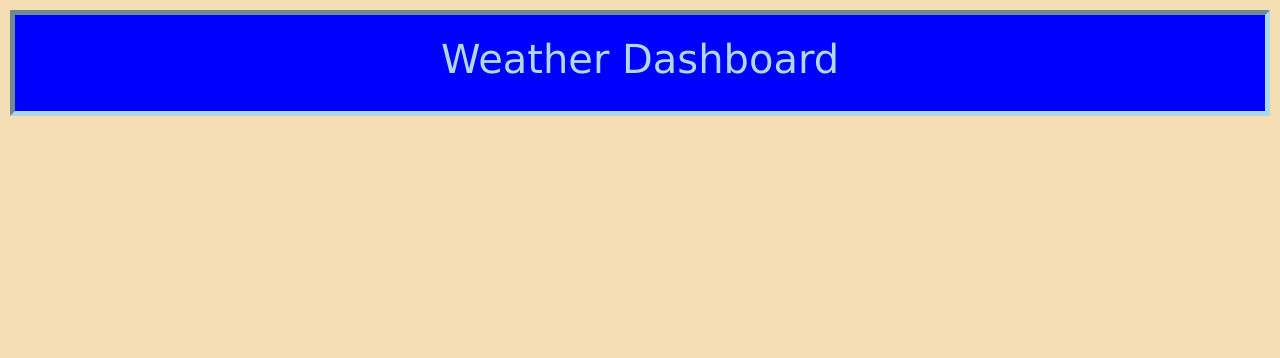
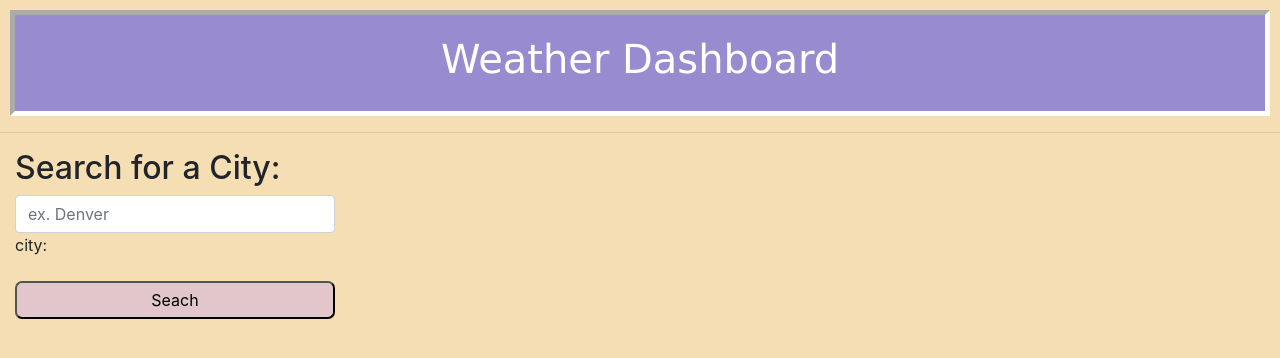
Before and after one commit to Lorena-RM/Weather-Dashboard-Morales, a plain HTML site: page index.html in a window 1280 px wide. Drawn offline with nearby package versions, Linux system fonts and the light colour scheme.

Commit message:
search weather form html and styling

```diff
--- a/assets/css/style.css
+++ b/assets/css/style.css
@@ -1,8 +1,8 @@
 :root {
-    --background: blue;
+    --background: rgba(0, 0, 255, 0.378);
     --text: wheat;
     --white: white;
-    --additional: lightblue;
+    --additional: rgba(202, 173, 230, 0.47);
 }
 
 body{
@@ -14,8 +14,32 @@ header{
     font-family:'Lucida Sans', 'Lucida Sans Regular', 'Lucida Grande', 'Lucida Sans Unicode', Geneva, Verdana, sans-serif;
     text-align: center;
     background-color: var(--background);
-    color: var(--additional);
+    color: var(--white);
     padding: 20px;
     margin: 10px;
-    border: 5px inset var(--additional);
+    border: 5px inset var(--white);
 }
+
+#search-form{
+    display: flex;
+    flex-direction: column;
+    width: 25%;
+    margin: 15px;
+
+}
+
+input{
+    background-color: transparent;
+    border-radius: 10px;
+    padding: 15px;
+}
+
+button{
+    background-color: var(--additional);
+    padding: 5px;
+    border-radius: 7px;
+}
+
+button:hover{
+    background-color: rgba(182, 116, 194, 0.489);
+}
--- a/index.html
+++ b/index.html
@@ -12,7 +12,26 @@
     <header>
         <h1>Weather Dashboard</h1>
     </header>
+    <hr>
+    <main>
+        <div class="mb-3" id="search-form">
+            <h2>Search for a City:</h2>
+            <form class="form-floating mb-3">
+                <input type="city" id="floatingInputValue" class="form-control searchBox" placeholder="ex. Denver">
+                <label for="floatingInputValue">city: </label>
+            </form>
+            <button class="searchBtn" type="submit">Seach</button>
+        </div>
 
+        <div class="conatiner">
+
+        </div>
+
+    </main>
+
+
+    <script src="https://cdnjs.cloudflare.com/ajax/libs/jquery/3.2.1/jquery.min.js"></script>
+    <script src="https://cdnjs.cloudflare.com/ajax/libs/moment.js/2.24.0/moment.min.js"></script>
 
    <script src="./assets/js/script.js"></script>
 </body>
```
